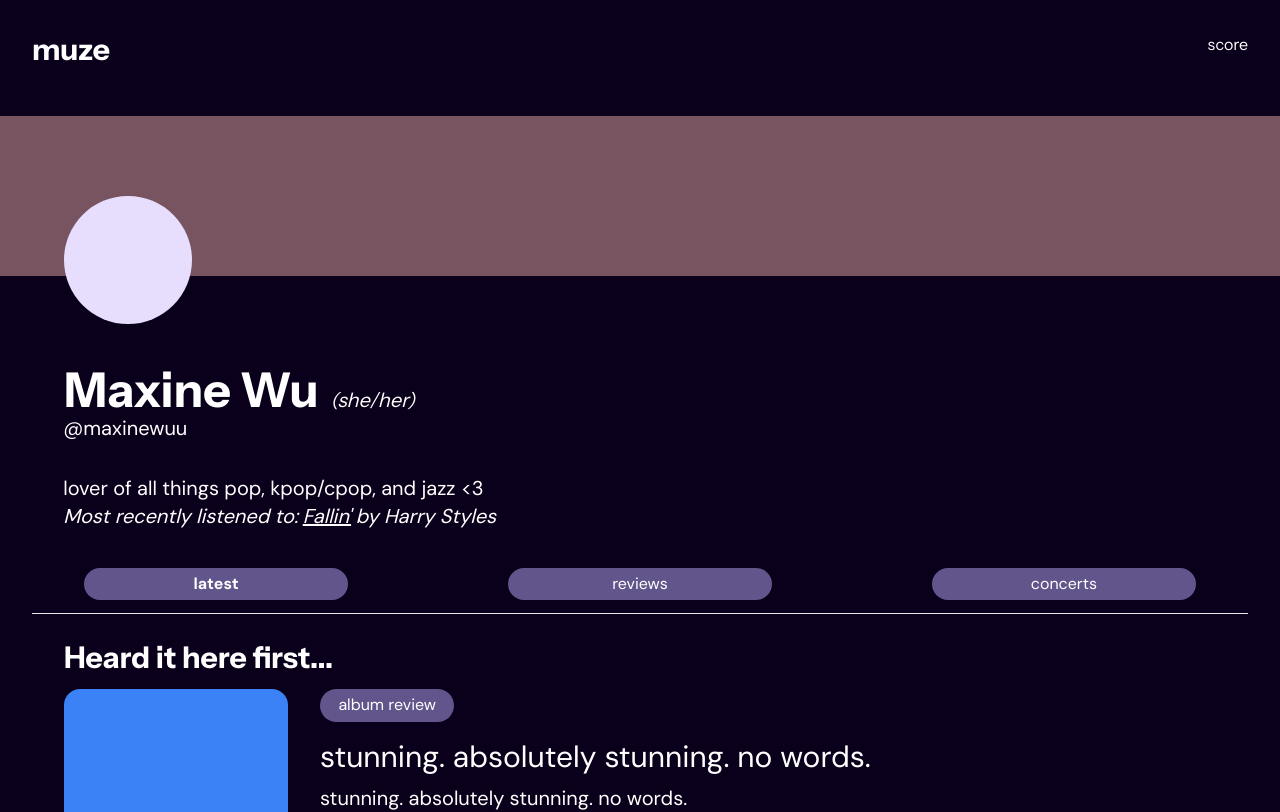
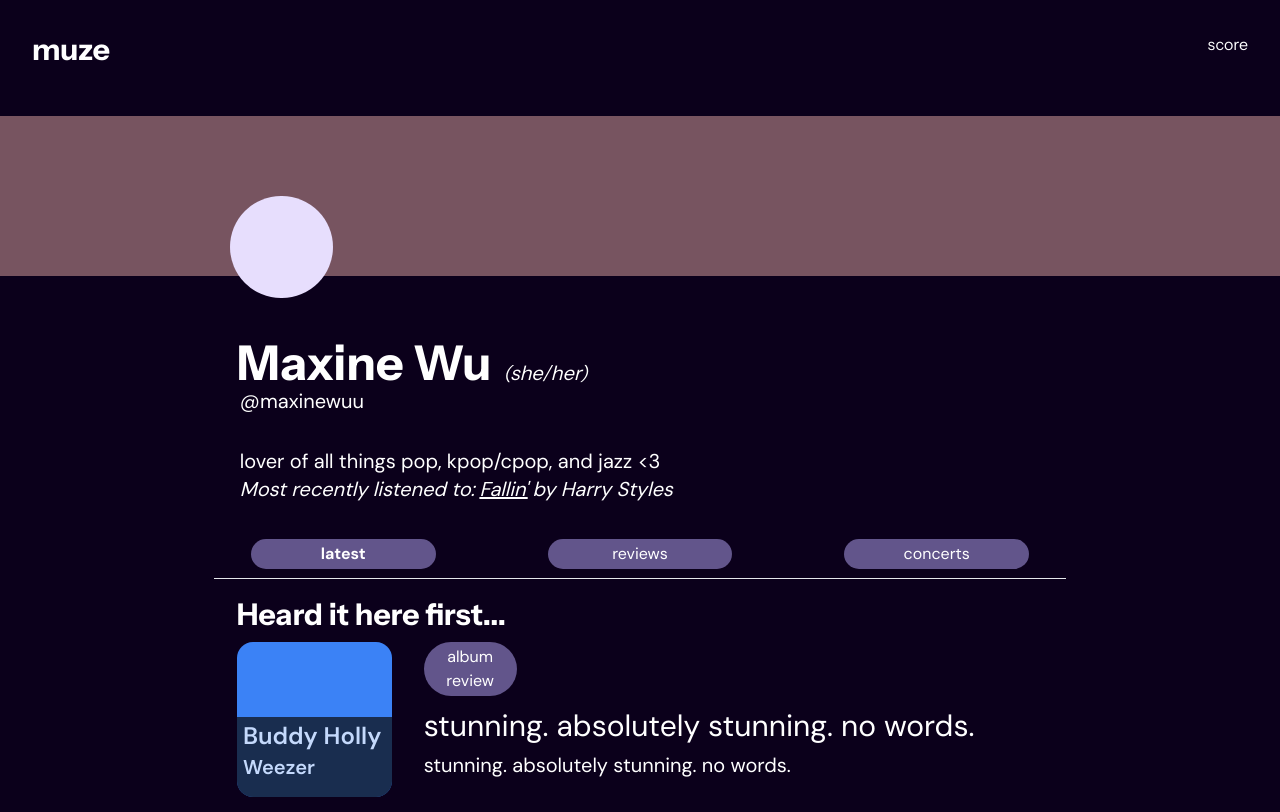
Before and after one commit to theamandawang/Muze, a Next.js app in the folder muze/: page /profile in a window 1280 px wide. Shown: the top 812 px of the page. Built offline with nearby package versions, Linux system fonts and the light colour scheme.

Commit message:
fix: made margins of grid fit screens better

```diff
--- a/muze/src/app/dashboard/page.tsx
+++ b/muze/src/app/dashboard/page.tsx
@@ -2,7 +2,7 @@ import AlbumArt from "@/components/album_art/album_art"
 
 export default function Dashboard(){
     return (
-        <div className="grid grid-flow-row auto-rows-max mb-[15%]">
+        <div className="grid grid-flow-row auto-rows-max mb-[15%] mx-[15%]">
             <div className="px-[12%]">
                 <span className="text-3xl font-semibold">Hey, Maxine!</span>
             </div>
--- a/muze/src/app/profile/page.tsx
+++ b/muze/src/app/profile/page.tsx
@@ -2,11 +2,11 @@ import AlbumArt from "@/components/album_art/album_art"
 
 export default function Profile(){
     return (
-        <div>
-            <div className="grid grid-flow-row auto-rows-max mb-[15%] mx-auto">
+        <div className="grid grid-flow-row auto-rows-max mb-[15%] mx-auto">
                 <div className="relative bg-secondary h-[10rem] w-full">
-                    <div className="absolute aspect-square rounded-full bg-tertiary top-[50%] left-[5%] w-[10%]"></div>
+                    <div className="absolute aspect-square rounded-full bg-tertiary top-[50%] left-[5%] w-[8%] mx-[13%]"></div>
                 </div>
+                <div className="mx-[15%]">
                     <div className="px-[5%] mt-[7%]">
                         <h1 className="text-5xl font-bold">Maxine Wu
                             <span className="text-xl italic px-3 font-normal">(she/her)</span>
```
